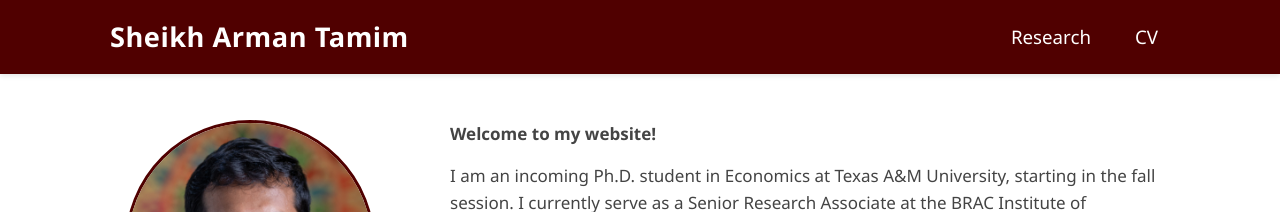
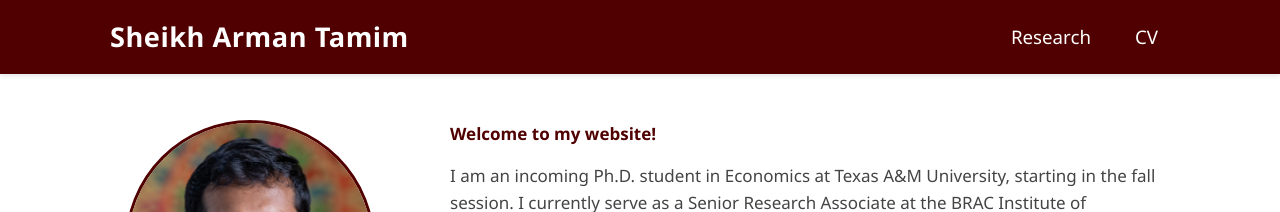
Before and after one commit to sheikharmantamim/sheikharmantamim.github.io, a plain HTML site: page index.html in a window 1280 px wide. Shown: the top 212 px of the page. Drawn offline with Linux system fonts and the light colour scheme.

Commit message:
welcome font color

```diff
--- a/index.html
+++ b/index.html
@@ -38,8 +38,7 @@
             </div>
 
             <div class="bio-text">
-                <p><strong>Welcome to my website!</strong></p>
-
+                <p><strong style="color: var(--primary-color);">Welcome to my website!</strong></p>
                 <p>I am an incoming Ph.D. student in Economics at Texas A&M University, starting in the fall session. I currently serve as a Senior Research Associate at the BRAC Institute of Governance and Development (BIGD).</p>
 
                 <p>My research primarily focuses on development and labor economics. I am particularly interested in the existence of poverty traps, intra-household resource allocation, and how policy interventions can address key economic challenges in developing countries. Currently, my work includes analyzing the long-term impacts of BRAC's Ultra-Poor Graduation (UPG) program.</p>
```
